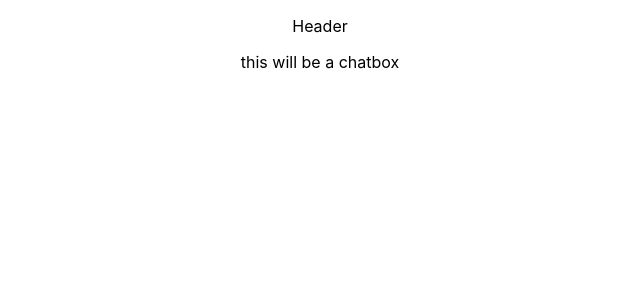
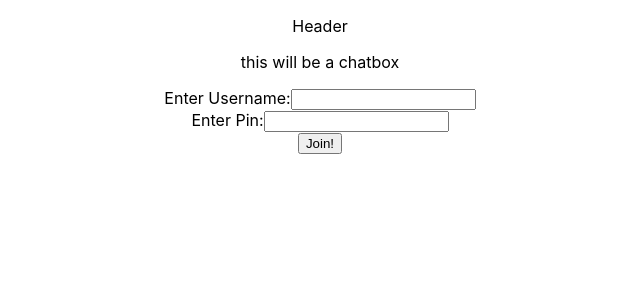
Before and after one commit to aarminoe/chatter-front-end, a React (Create React App) app: page / in a window 1280 px wide. Shown: the top 300 px of the page, without its empty margins (320-960 px from the left). Built offline with nearby package versions, Linux system fonts and the light colour scheme; no server answers.

Commit message:
added chatbox component and useeffect to grab all users

```diff
--- a/src/App.js
+++ b/src/App.js
@@ -1,11 +1,25 @@
 import Header from './Header';
 import './App.css';
+import React, {useState, useEffect} from 'react';
+import SignUp from './SignUp';
+import ChatBox from './Chatbox';
+function App() {
 
-function App() {
+  const [addUser, setAddUser] = useState(false);
+
+  useEffect(() => {
+    fetch("http://localhost:8080/user/all")
+    .then(resp => resp.json())
+    .then(data => console.log(data))
+  }, [])
+
   return (
     <div className="App">
       <p><Header/></p>
-      this will be a chatbox
+      <ChatBox />
+      <p>
+        <SignUp />
+      </p>
     </div>
   );
 }
--- /dev/null
+++ b/src/Chatbox.js
@@ -0,0 +1,9 @@
+function ChatBox() {
+    return (
+        <div>
+            this will be a chatbox
+        </div>
+    )
+}
+
+export default ChatBox
--- /dev/null
+++ b/src/SignUp.js
@@ -0,0 +1,47 @@
+import React, {useState} from "react"
+
+function SignUp() {
+
+    const [user, setUser] = useState("")
+    const [pin, setPin] = useState("")
+
+    function handleUserChange(e) {
+        setUser(e.target.value);
+    }
+
+    function handlePinChange(e) {
+        setPin(e.target.value);
+    }
+
+    function handleSubmit(e) {
+        e.preventDefault();
+        fetch("http://localhost:8080/user/new", {
+            method: "POST",
+            headers: {
+                "Content-Type": "application/json"
+            },
+            body: JSON.stringify({
+                userName: user,
+                password: pin
+            })
+        })
+        .then(resp => resp.json())
+        .then(data => console.log(data))
+    }
+
+    return(
+        <form onSubmit={handleSubmit}>
+            <div>
+                Enter Username:
+                <input onChange={handleUserChange}/>
+            </div>
+            <div>
+                Enter Pin:
+                <input onChange={handlePinChange}/>
+            </div>
+            <button>Join!</button>
+        </form>
+    )
+}
+
+export default SignUp
```
